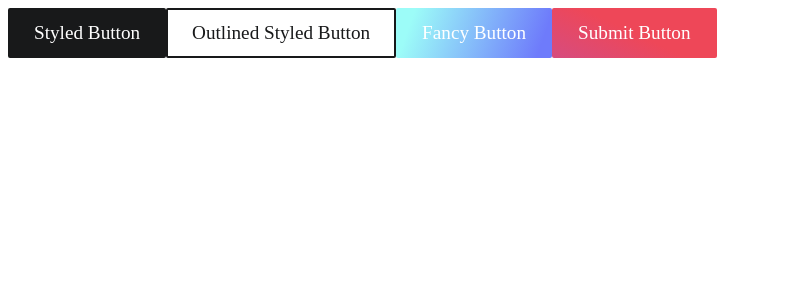
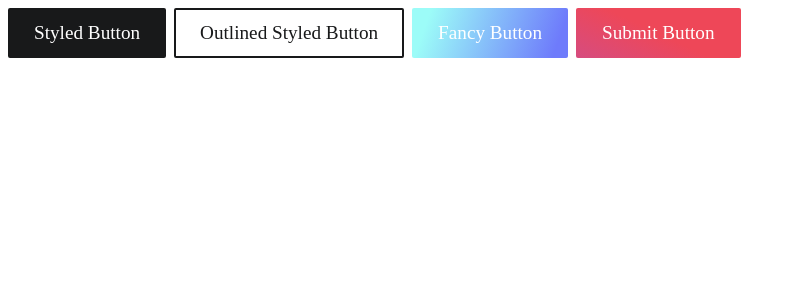
Before and after one commit to Zekumoru/js-personal-playground, a React (Create React App) app in the folder typescript/styled-components/: page / in a window 1280 px wide. Shown: the top 300 px of the page, without its empty margins (0-796 px from the left). Built offline with nearby package versions, Linux system fonts and the light colour scheme.

Commit message:
Add styles to App

```diff
--- a/typescript/styled-components/src/App.tsx
+++ b/typescript/styled-components/src/App.tsx
@@ -1,19 +1,22 @@
-import { ThemeProvider } from 'styled-components';
+import styled from 'styled-components';
 import StyledButton, { FancyButton, SubmitButton } from './components/Button';
 import GlobalStyles from './GlobalStyles';
-import theme from './theme';
+
+const StyledApp = styled.div`
+  display: flex;
+  flex-wrap: wrap;
+  gap: 8px;
+`;
 
 function App() {
   return (
-    <div className="App">
-      <ThemeProvider theme={theme}>
-        <GlobalStyles />
-        <StyledButton>Styled Button</StyledButton>
-        <StyledButton variant="outline">Outlined Styled Button</StyledButton>
-        <FancyButton>Fancy Button</FancyButton>
-        <SubmitButton>Submit Button</SubmitButton>
-      </ThemeProvider>
-    </div>
+    <StyledApp>
+      <GlobalStyles />
+      <StyledButton>Styled Button</StyledButton>
+      <StyledButton variant="outline">Outlined Styled Button</StyledButton>
+      <FancyButton>Fancy Button</FancyButton>
+      <SubmitButton>Submit Button</SubmitButton>
+    </StyledApp>
   );
 }
 
--- a/typescript/styled-components/src/index.tsx
+++ b/typescript/styled-components/src/index.tsx
@@ -1,12 +1,16 @@
 import React from 'react';
 import ReactDOM from 'react-dom/client';
+import { ThemeProvider } from 'styled-components';
 import App from './App';
+import theme from './theme';
 
 const root = ReactDOM.createRoot(
   document.getElementById('root') as HTMLElement
 );
 root.render(
   <React.StrictMode>
-    <App />
+    <ThemeProvider theme={theme}>
+      <App />
+    </ThemeProvider>
   </React.StrictMode>
 );
```
